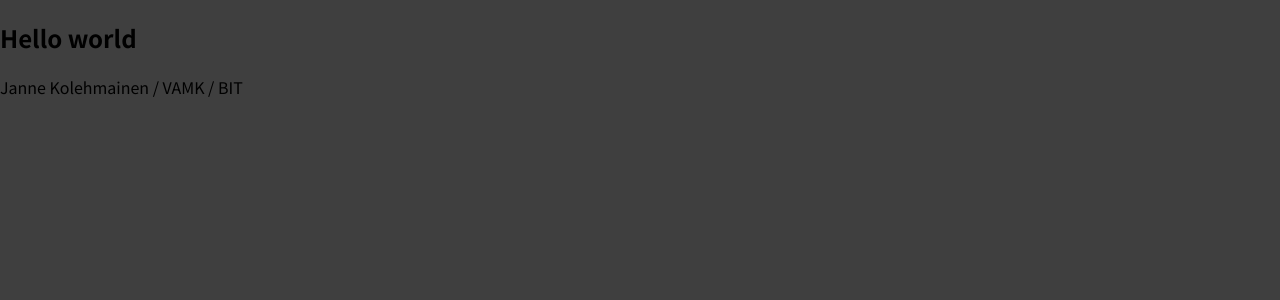
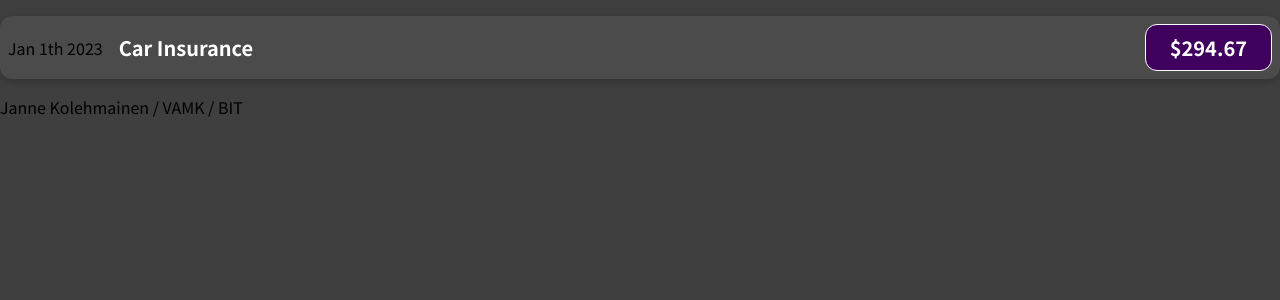
Before and after one commit to Xaraex/react-first-project, a JavaScript app: page / in a window 1280 px wide. Shown: the top 300 px of the page. Built offline with nearby package versions, Linux system fonts and the light colour scheme.

Commit message:
Updated ExpenseItem component with CSS styling

```diff
--- a/src/App.js
+++ b/src/App.js
@@ -1,10 +1,10 @@
-import logo from './logo.svg';
 import './App.css';
+import ExpenseItem from './components/ExpenseItem';
 
 function App() {
   return (
     <div>
-      <h2>Hello world</h2>
+      <ExpenseItem></ExpenseItem>
       <p>Janne Kolehmainen / VAMK / BIT</p>
     </div>
   );
--- /dev/null
+++ b/src/components/ExpenseItem.css
@@ -0,0 +1,56 @@
+.expense-item {
+    display: flex;
+    justify-content: space-between;
+    align-items: center;
+    box-shadow: 0 2px 8px rgba(0, 0, 0, 0.25);
+    padding: 0.5rem;
+    margin: 1rem 0;
+    border-radius: 12px;
+    background-color: #4b4b4b;
+}
+
+.expense-item__description {
+    display: flex;
+    flex-direction: column;
+    gap: 1rem;
+    align-items: flex-end;
+    flex-flow: column-reverse;
+    justify-content: flex-start;
+    flex: 1;
+}
+
+.expense-item h2 {
+    color: #3a3a3a;
+    font-size: 1rem;
+    flex: 1;
+    margin: 0 1rem;
+    color: white;
+}
+
+.expense-item__price {
+    font-size: 1rem;
+    font-weight: bold;
+    color: white;
+    background-color: #40005d;
+    border: 1px solid white;
+    padding: 0.5rem;
+    border-radius: 12px;
+}
+
+@media (min-width: 580px) {
+    .expense-item__description {
+        flex-direction: row;
+        align-items: center;
+        justify-content: flex-start;
+        flex: 1;
+    }
+
+    .expense-item__description h2 {
+        font-size: 1.25rem;
+    }
+
+    .expense-item__price {
+        font-size: 1.25rem;
+        padding: 0.5rem 1.5rem;
+    }
+}
--- /dev/null
+++ b/src/components/ExpenseItem.js
@@ -0,0 +1,15 @@
+import './ExpenseItem.css';
+
+function ExpenseItem() {
+    return (
+        <div className="expense-item">
+            <div>Jan 1th 2023</div>
+            <div className="expense-item__description">
+                <h2>Car Insurance</h2>
+                <div className="expense-item__price">$294.67</div>
+            </div>
+        </div>
+    );
+}
+
+export default ExpenseItem;
```
